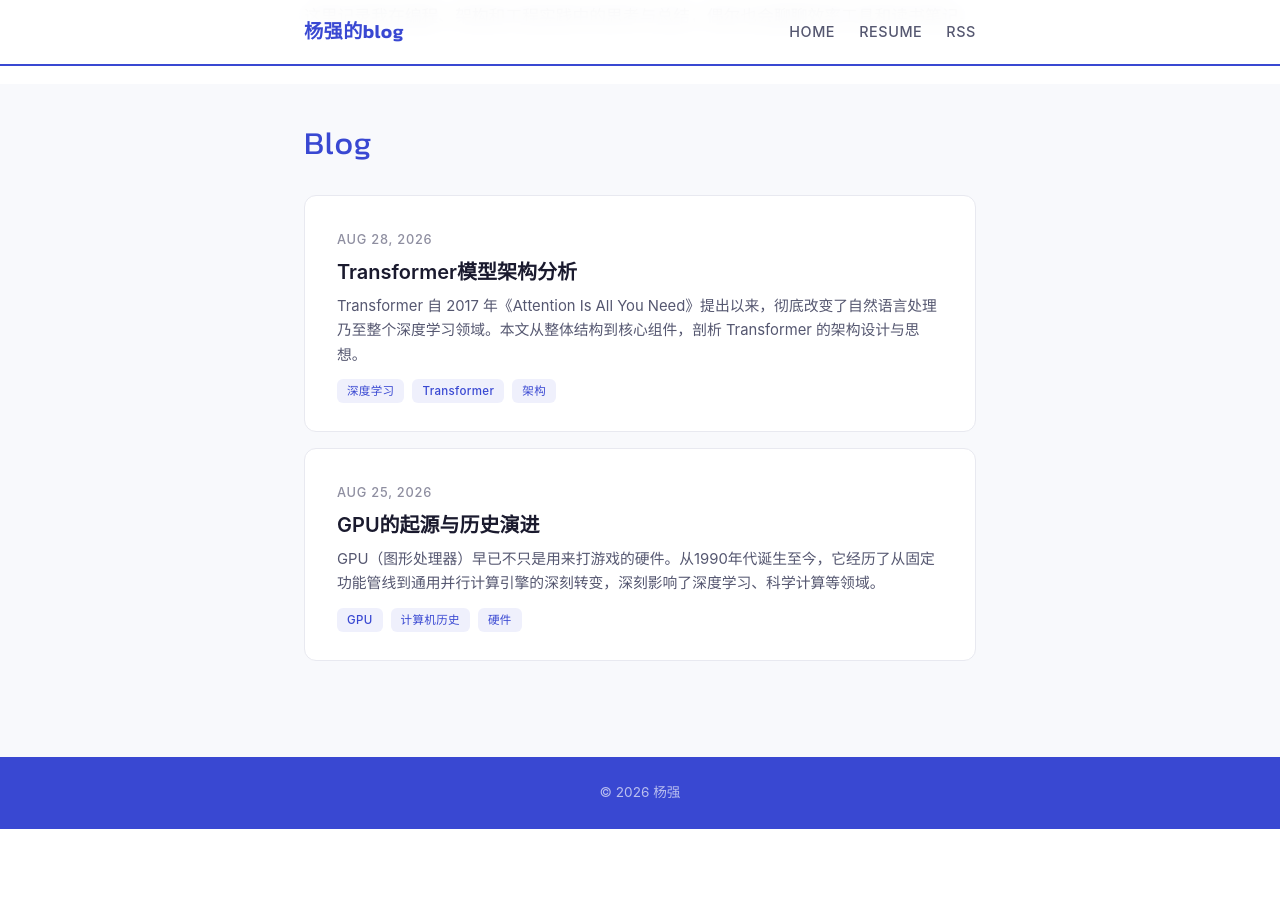
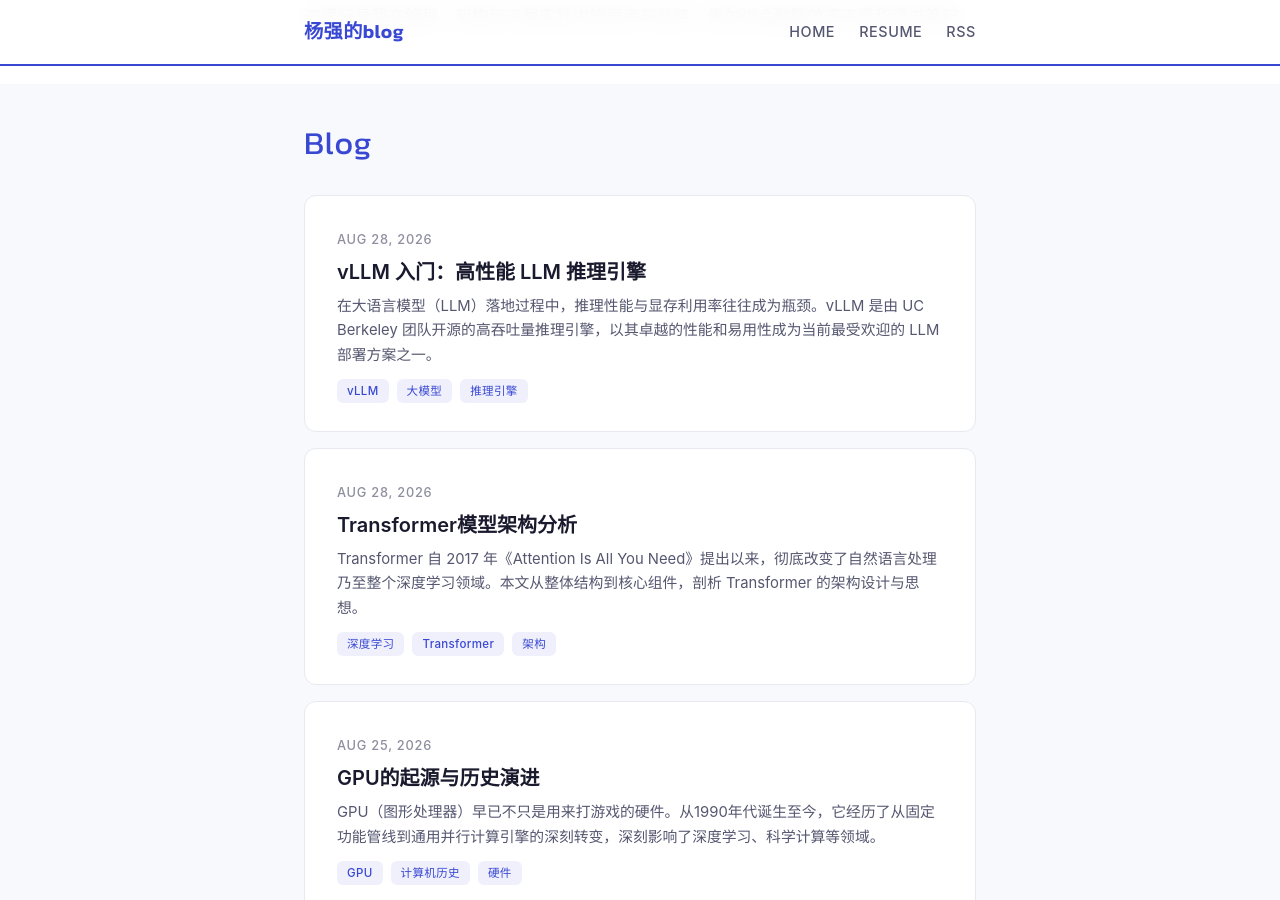
Before and after one commit to yorksity/yorksity.github.io, a Jekyll site: the page built from index.html, in a window 1280 px wide and 900 px high, scrolled down 603 px. Built offline with Jekyll 4.4.1, drawn with Linux system fonts in a browser that asks for light colours; before the commit the page ends 1432 px from its top, so only the background shows below that; some of the changed lines change nothing that is shown.

Commit message:
Add vLLM introduction post

````diff
--- a/_config.yml
+++ b/_config.yml
@@ -1,7 +1,7 @@
 title: 杨强的blog
 description: 记录技术思考与编码实践，偶尔聊点别的。
 author: 杨强
-email: york@example.com
+email: yorksity@outlook.com
 lang: zh-CN
 timezone: Asia/Shanghai
 url: "https://yorksity.github.io"
--- /dev/null
+++ b/_posts/2026-08-28-vllm-intro.md
@@ -0,0 +1,78 @@
+---
+layout: post
+title: "vLLM 入门：高性能 LLM 推理引擎"
+date: 2026-08-28 00:00:00 +0800
+tags: [vLLM, 大模型, 推理引擎]
+---
+
+在大语言模型（LLM）落地过程中，推理性能与显存利用率往往成为瓶颈。vLLM 是由 UC Berkeley 团队开源的高吞吐量推理引擎，以其卓越的性能和易用性成为当前最受欢迎的 LLM 部署方案之一。
+
+## 为什么需要 vLLM
+
+传统推理框架通常在每次前向传播时按请求的最大长度分配显存，导致严重的显存碎片化。以 GPU 有限的显存为例，一个批次的请求因长度参差不齐，实际可并发的请求数量远低于理论值，吞吐量因此受限。
+
+vLLM 通过一系列创新大幅提升了推理吞吐量，核心思想是**更高效地利用显存**。
+
+## 核心创新：PagedAttention
+
+vLLM 的杀手锏是 **PagedAttention**，灵感来源于操作系统中的**虚拟内存与分页机制**。
+
+在自回归生成过程中，每生成一个 token 都要存储其对应的 Key/Value 缓存（KV Cache）。传统做法为每个请求预留一块连续的最大长度显存，造成浪费与碎片化。
+
+PagedAttention 将 KV Cache 切分为固定大小的"页"（block），并维护一张块表（block table）完成逻辑到物理块的映射。这样：
+
+- **零碎片**：块按需分配，显存几乎无浪费
+- **灵活共享**：多个请求可以共享相同的 KV Cache 块，大幅提升并行采样（如 beam search）时的效率
+
+PagedAttention 使得 vLLM 相比 HuggingFace Transformers 等框架，吞吐量可提升数十倍，而不需要改动模型结构。
+
+## 其他特性
+
+### 连续批处理（Continuous Batching）
+
+传统静态批处理必须等待整批请求全部完成才能进入下一批。vLLM 采用**迭代级调度**，每当有请求结束便立刻让新请求补位，从而最大化 GPU 利用率，避免"头号慢请求"拖垮整批。
+
+### 量化与高效内核
+
+vLLM 集成了多种量化方案（AWQ、GPTQ、FP8 等），并针对常见 GPU 架构提供了高度优化的 CUDA 内核（如 FlashAttention），进一步降低显存占用、加速计算。
+
+### 兼容性
+
+vLLM 提供与 OpenAI API 兼容的 HTTP 服务接口，几乎无需改动即可替换现有调用代码：
+
+```python
+from openai import OpenAI
+
+client = OpenAI(
+    base_url="http://localhost:8000/v1",
+    api_key="token-abc123",
+)
+
+resp = client.chat.completions.create(
+    model="Qwen/Qwen2.5-7B-Instruct",
+    messages=[{"role": "user", "content": "介绍一下自己"}],
+)
+print(resp.choices[0].message.content)
+```
+
+## 快速上手
+
+安装与启动一个兼容 OpenAI 的推理服务只需两条命令：
+
+```bash
+pip install vllm
+
+vllm serve Qwen/Qwen2.5-7B-Instruct
+```
+
+默认监听 `8000` 端口，即可通过上文的 OpenAI 兼容客户端访问。
+
+## 适用场景
+
+- **在线服务**：对延迟与吞吐都有要求的对话、RAG、Agent 等场景
+- **批量离线推理**：数据标注、评测、Embedding 生成等
+- **多 GPU 部署**：张量并行、流水线并行等分布式策略开箱即用
+
+## 结语
+
+vLLM 用 PagedAttention 和连续批处理等机制，把 LLM 推理的显存利用率与吞吐量推到了新高度，同时保持了极低的接入成本。对于大多数 LLM 生产化需求而言，vLLM 都是一个值得优先考虑的推理引擎。
````
